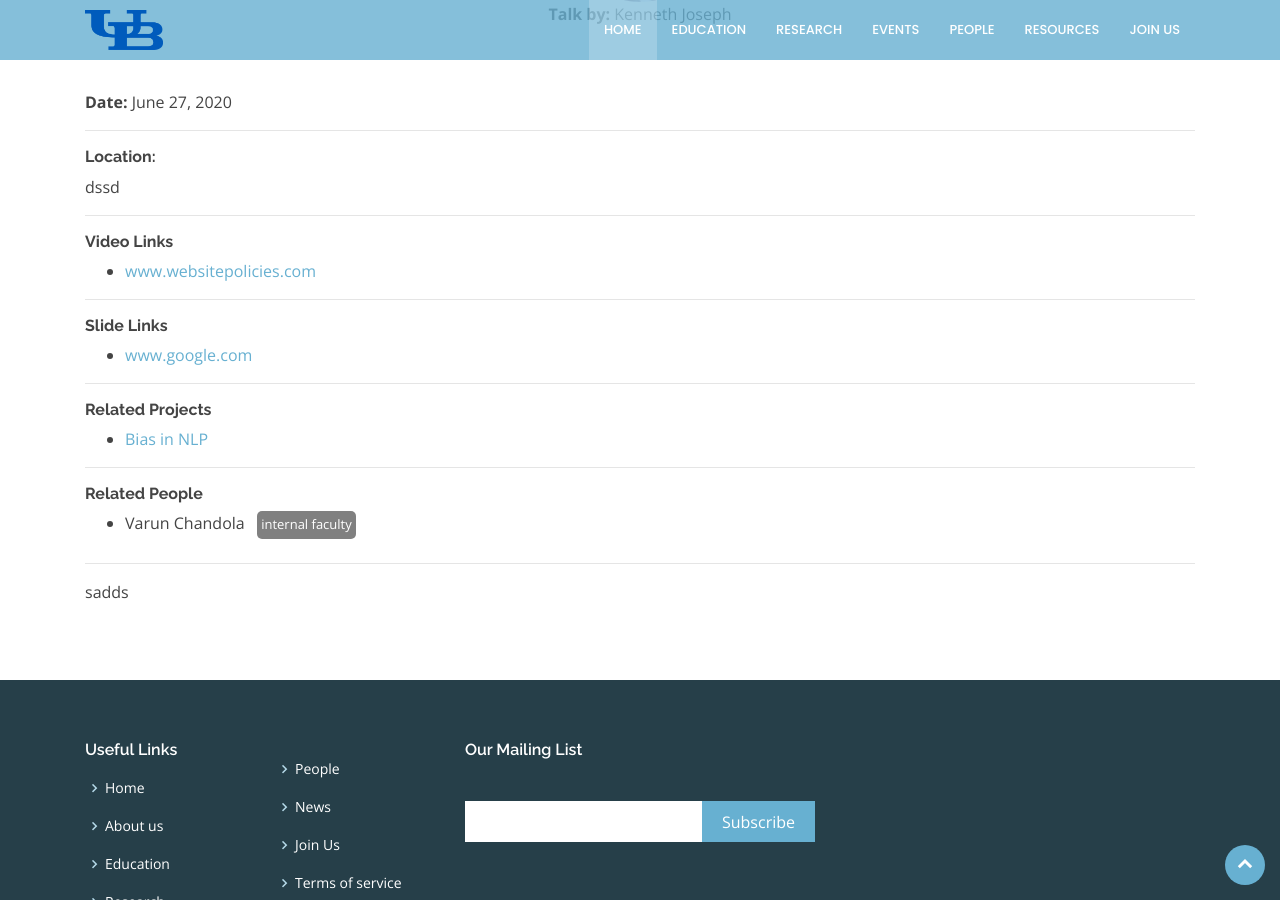
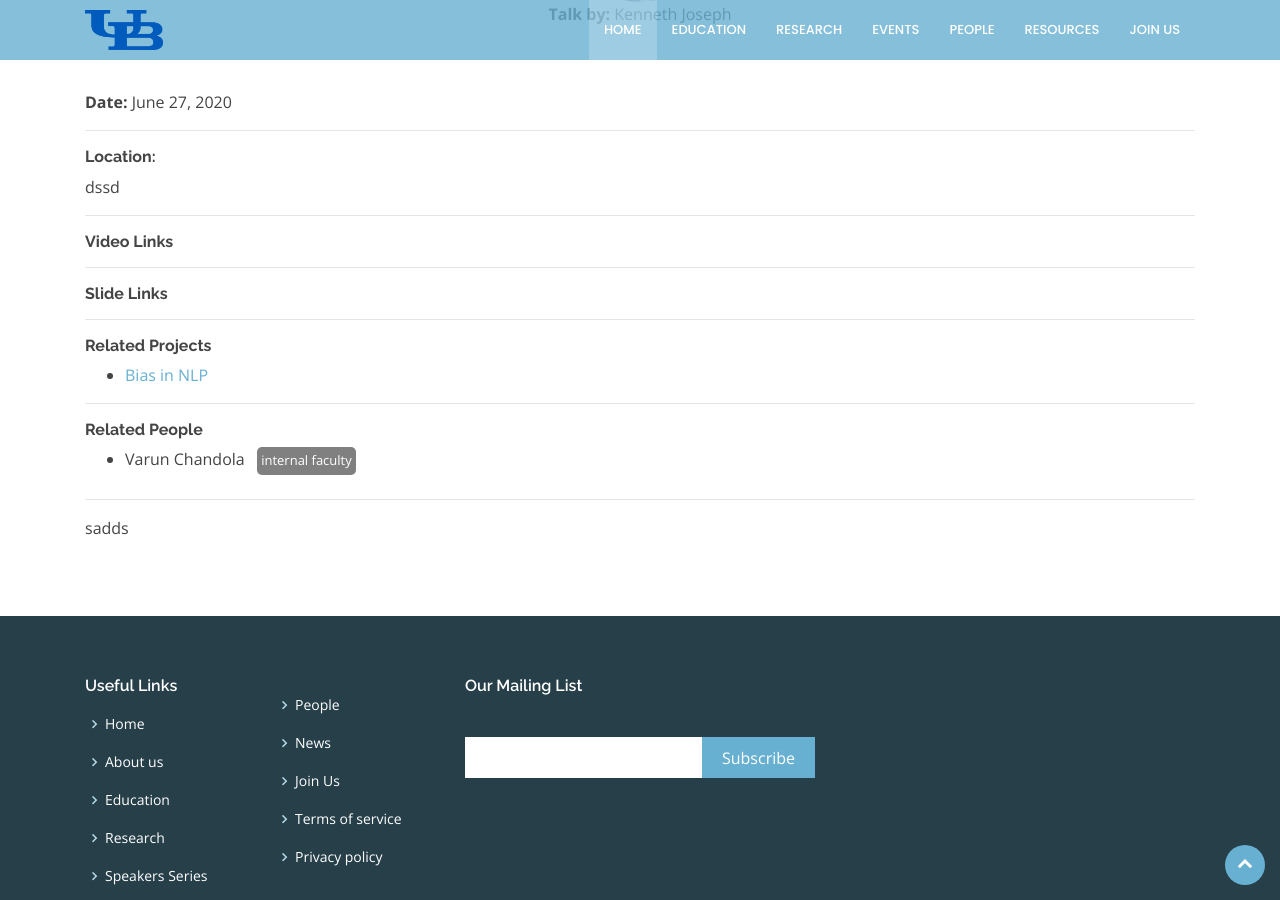
Before and after one commit to Mgeraci19/CS4SG.github.io, a Jekyll site: the page built from _talks/4wefsdzcx.md, in a window 1280 px wide and 900 px high, scrolled down 344 px. Built offline with Jekyll 4.4.1, drawn with Linux system fonts in a browser that asks for light colours; part of the change alters nothing that is shown.

Commit message:
Update 4wefsdzcx.md

```diff
--- a/_talks/4wefsdzcx.md
+++ b/_talks/4wefsdzcx.md
@@ -2,8 +2,7 @@
 layout: talk
 title: 4wefsdzcx
 locus: dssd
-vid_links: https://www.websitepolicies.com/
-slide_links: https://www.google.com/slides/about/
+resource_links: https://www.websitepolicies.com/
 talk_by: Kenneth Joseph
 tagged_people: Varun Chandola
 date: 2020-06-27T13:12
```
